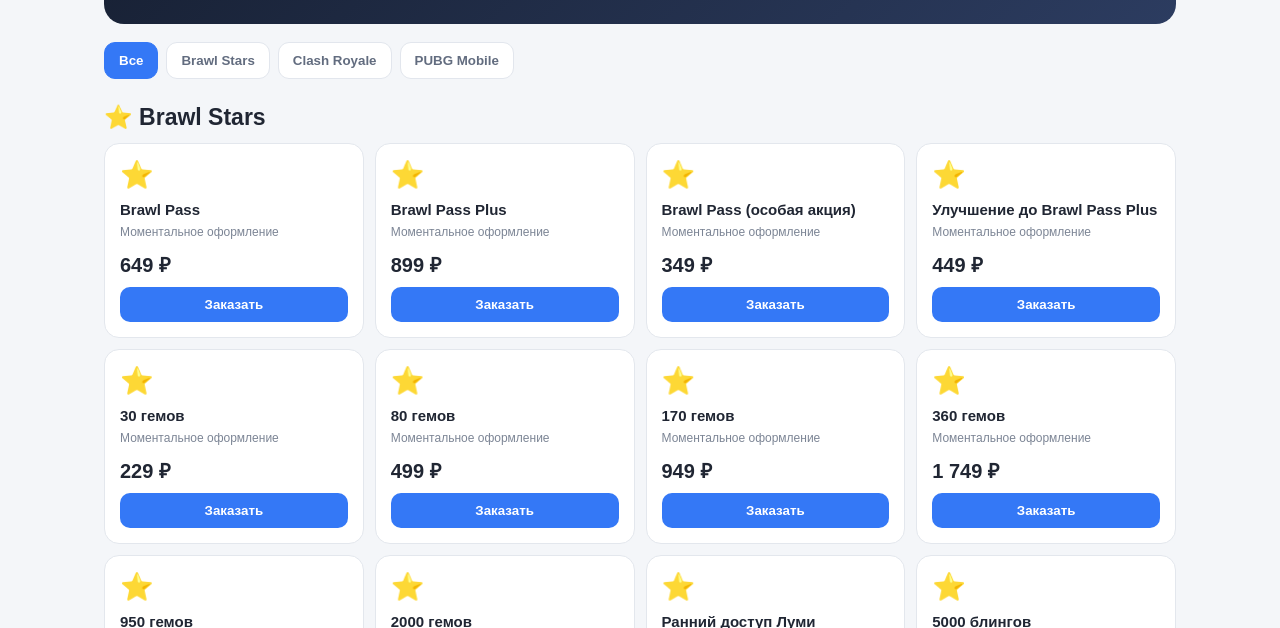
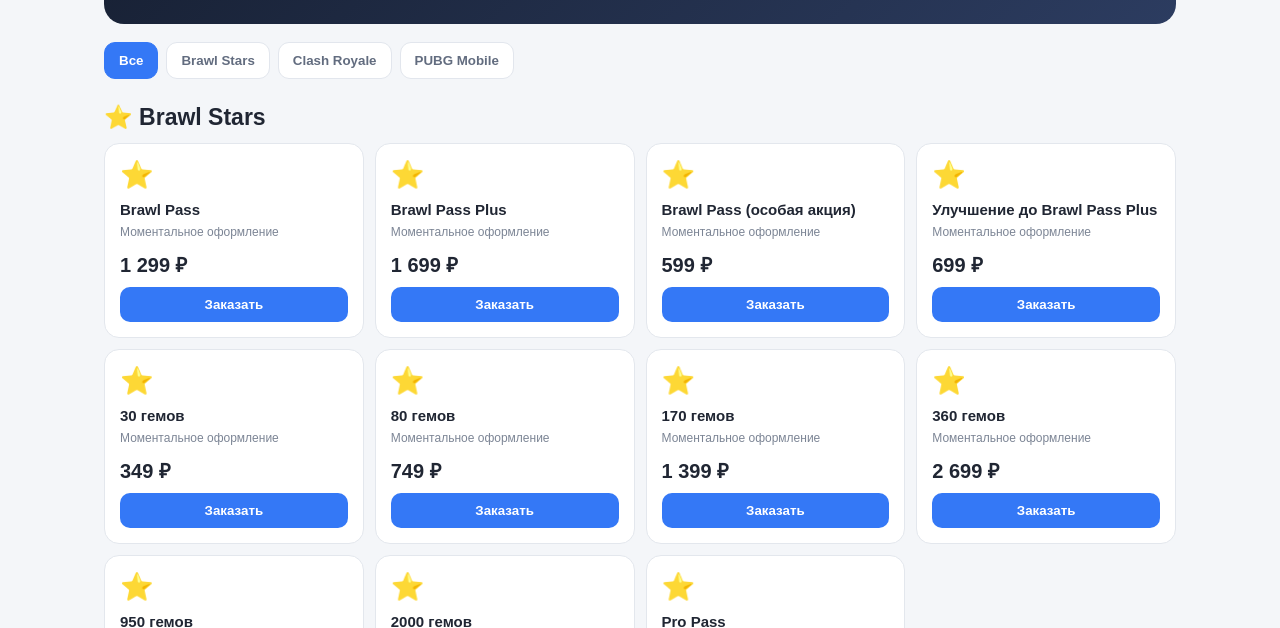
Before and after one commit to alexhayyan/76677, a plain HTML site: page index.html in a window 1280 px wide. Shown: the part 172-800 px from the top of the page. Drawn offline with Linux system fonts and the light colour scheme.

Commit message:
Update index.html

```diff
--- a/index.html
+++ b/index.html
@@ -126,20 +126,17 @@
 g:"Brawl Stars",
 i:"⭐",
 p:[
-["Brawl Pass",649],
-["Brawl Pass Plus",899],
-["Brawl Pass (особая акция)",349],
-["Улучшение до Brawl Pass Plus",449],
-["30 гемов",229],
-["80 гемов",499],
-["170 гемов",949],
-["360 гемов",1749],
-["950 гемов",4199],
-["2000 гемов",7999],
-["Ранний доступ Луми",2049],
-["5000 блингoв",249],
-["10000 блингoв",519],
-["Pro Pass",2099]
+["Brawl Pass",1299],
+["Brawl Pass Plus",1699],
+["Brawl Pass (особая акция)",599],
+["Улучшение до Brawl Pass Plus",699],
+["30 гемов",349],
+["80 гемов",749],
+["170 гемов",1399],
+["360 гемов",2699],
+["950 гемов",6499],
+["2000 гемов",12699],
+["Pro Pass",3399]
 ]
 },
 
```
